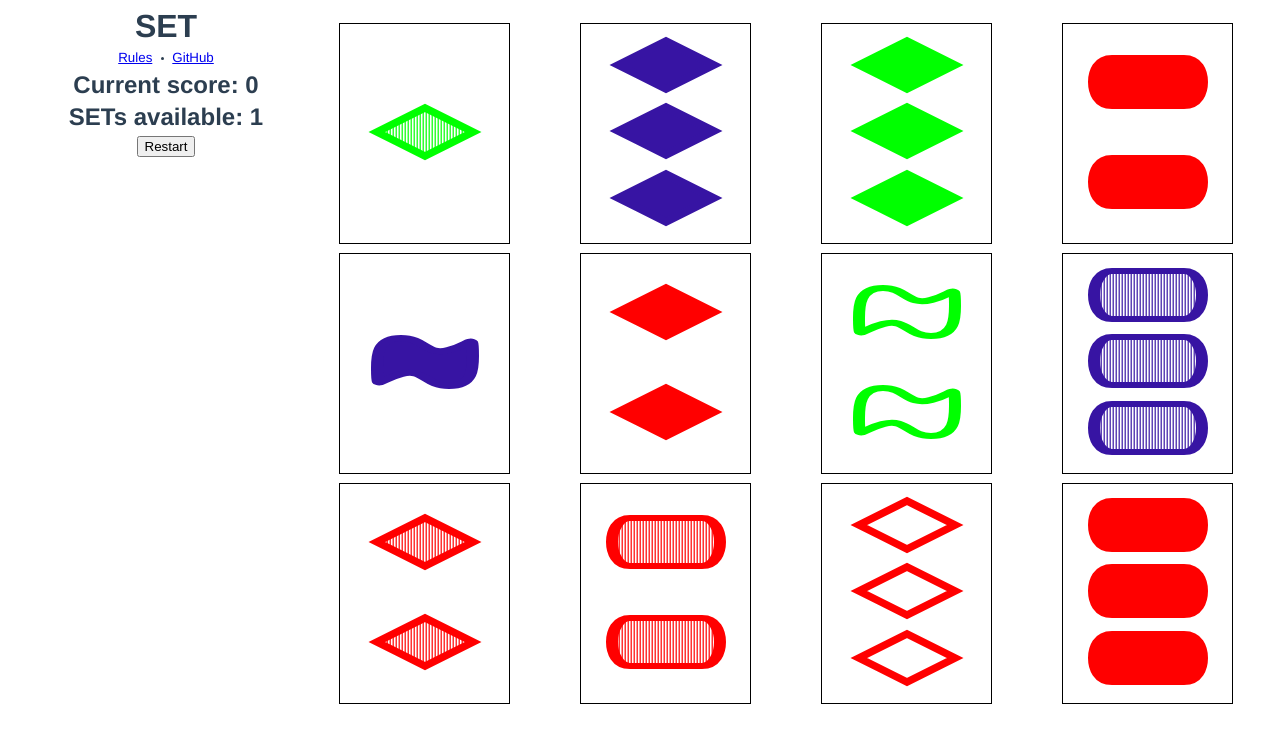
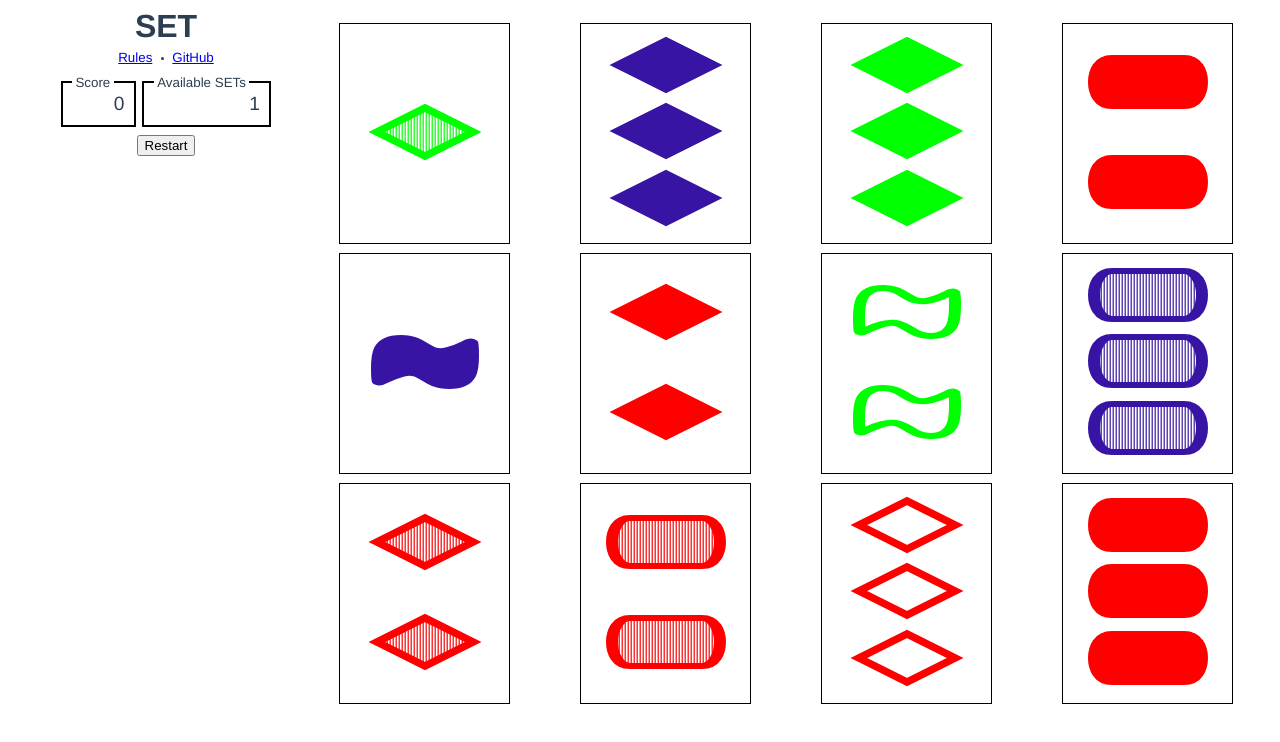
Before and after one commit to Eckankar/set-vue, a Vue app: page / in a window 1280 px wide. Shown: the top 742 px of the page. Built offline with nearby package versions, Linux system fonts and the light colour scheme.

Commit message:
Restyle score display

```diff
--- a/src/App.vue
+++ b/src/App.vue
@@ -8,8 +8,16 @@
                 <li><a href="https://github.com/Eckankar/set-vue">GitHub</a></li>
             </ul>
 
-            <h2>Current score: {{ score }}</h2>
-            <h2>SETs available: {{ availableSets.length }}</h2>
+            <div id="stats-block">
+                <div class="stat-box">
+                    <span class="stat-box-title">Score</span>
+                    <span class="stat-box-body">{{ score }}</span>
+                </div>
+                <div class="stat-box">
+                    <span class="stat-box-title">Available SETs</span>
+                    <span class="stat-box-body">{{ availableSets.length }}</span>
+                </div>
+            </div>
 
             <button @click="restartGame">Restart</button>
 
@@ -233,6 +241,30 @@ export default {
         }
     }
 
+    #stats-block {
+        margin-top: 1em;
+        margin-bottom: .5em;
+        .stat-box {
+            display: inline-block;
+            border: 2px solid black;
+            padding: .6em;
+            margin: 0 .2em;
+
+            .stat-box-title {
+                font-size: smaller;
+                position: relative;
+                top: -1.7em;
+                background-color: white;
+                padding: .25em;
+            }
+
+            .stat-box-body {
+                font-size: larger;
+            }
+        }
+
+    }
+
 }
 
 .found-sets {
```
